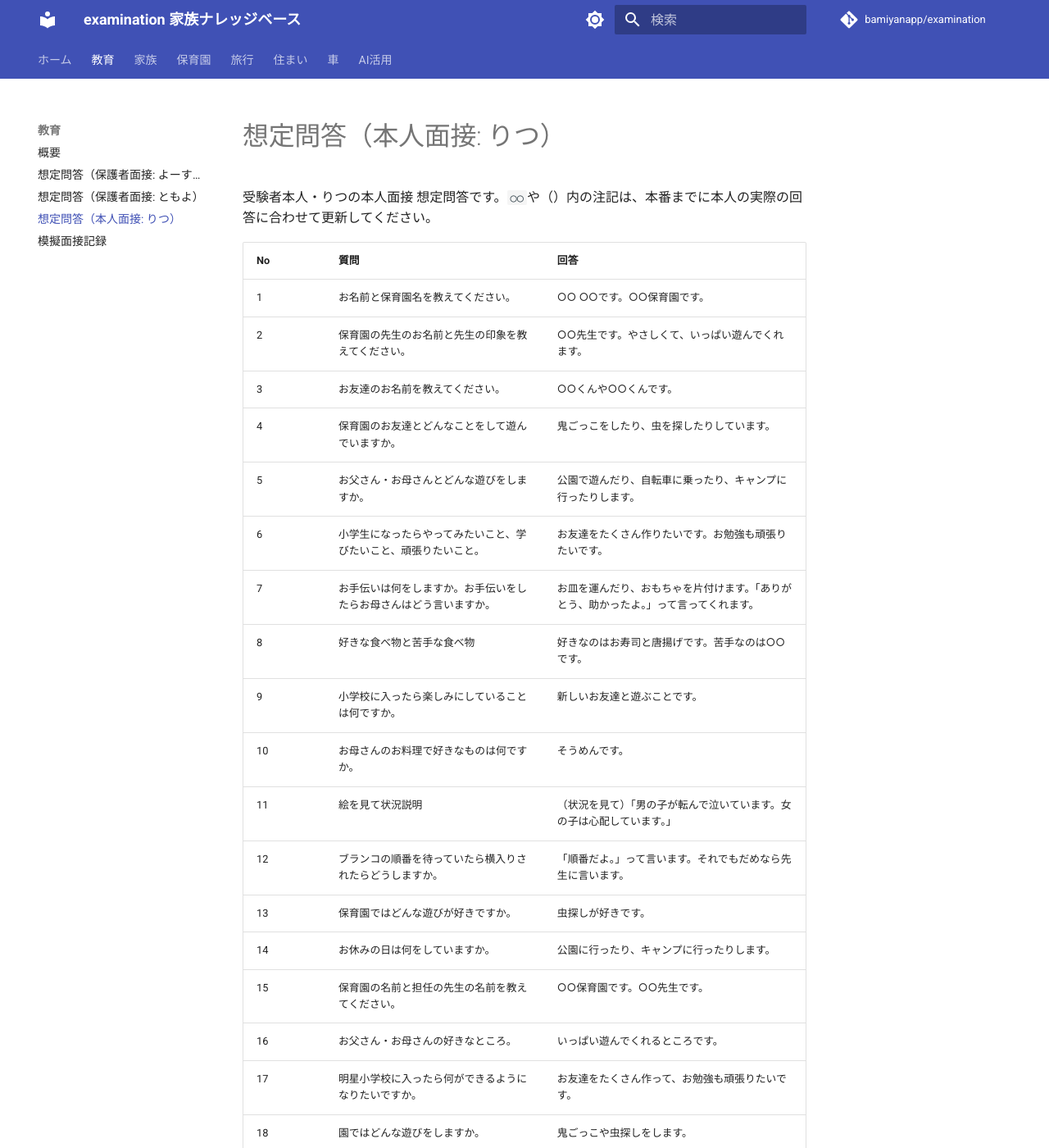
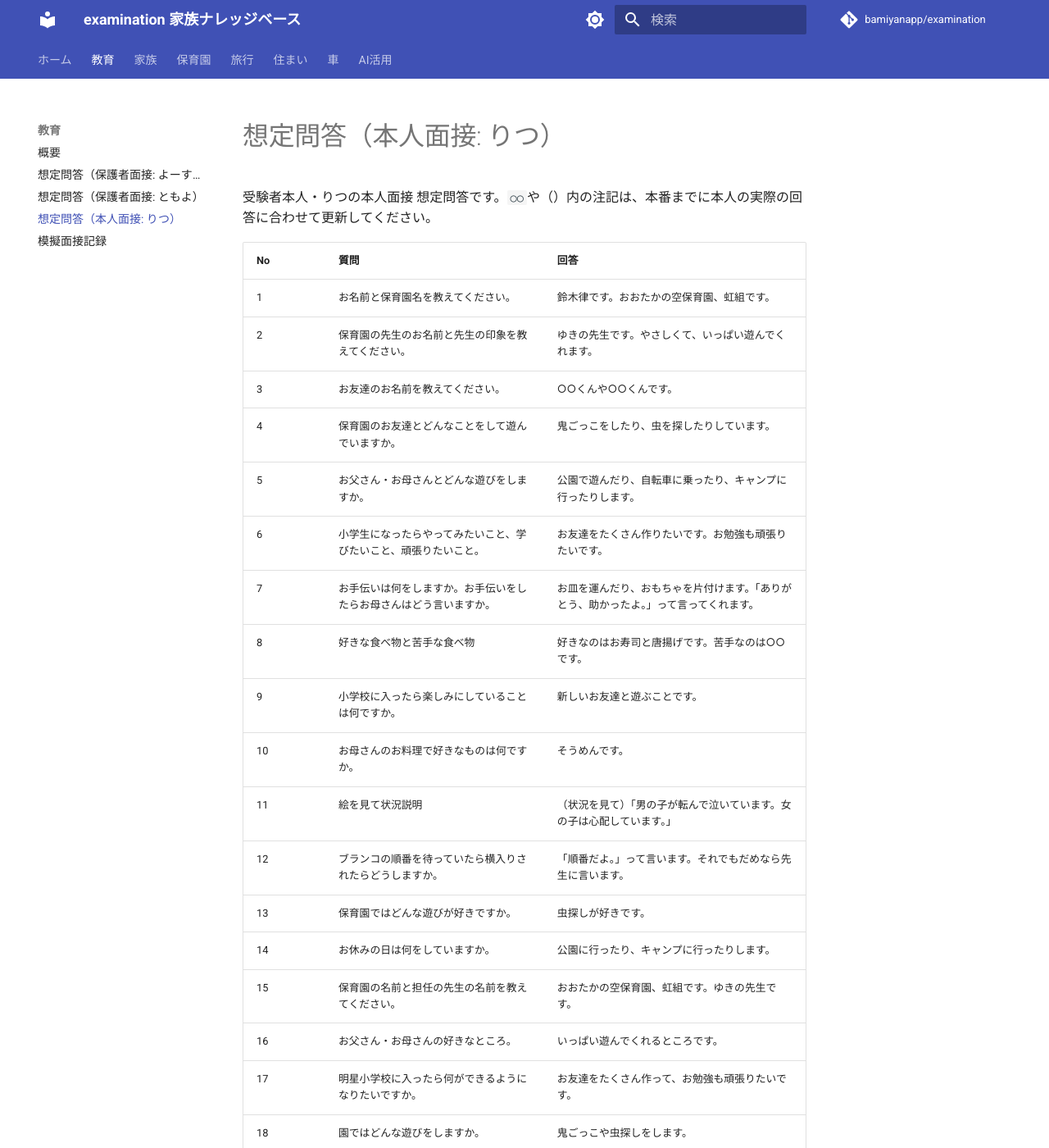
Before and after one commit to bamiyanapp/examination, an MkDocs documentation site: the page built from knowledge/education/interview-ritsu.md, in a window 1280 px wide and 1400 px high. Shown: the whole window at 82% size. Built offline with MkDocs 1.6.1 and Material for MkDocs 9.7.7, drawn with Linux system fonts in a browser that asks for light colours; comment, search, counter and statistics services are not loaded; some of the changed text lies outside the part shown.

Commit message:
docs(education): 聞き取れなかった回答を補足し想定問答を完成させる
設計:
- 選定内容: 前回聞き取れなかった箇所についてユーザーから直接回答を得たため反映した。`interview-ritsu.md`のNo.1・2・15（自己紹介・保育園名「おおたかの空保育園」・組「虹組」・担任「ゆきの先生」）、No.26（褒められる時「お手伝いをした時」に確定し未確認だった「頑張った時」を削除）、No.38（遊び「レゴ」に確定）。`interview-tomoyo.md`の体験パーク時期を5月→6月に修正。`interview-yosuke.md`に名前の言い出しっぺに関する新規問答を追加
- 却下内容: なし
- 理由: 前回「聞き取れなかった部分は推測で補わない」方針を取ったため、ユーザーへの確認結果を反映する形で完成させた

影響:
- 影響モジュール: knowledge/education/{interview-ritsu.md, interview-tomoyo.md, interview-yosuke.md}
- 振る舞いの変更: なし（コンテンツ更新のみ）

テスト:
- 追加済み: `mkdocs build --strict`成功、`node dev-standards/scripts/bootstrap.js --check`（18/18件OK）

```diff
--- a/knowledge/education/interview-ritsu.md
+++ b/knowledge/education/interview-ritsu.md
@@ -4,8 +4,8 @@
 
 | No | 質問 | 回答 |
 | --- | --- | --- |
-| 1 | お名前と保育園名を教えてください。 | ○○ ○○です。○○保育園です。 |
-| 2 | 保育園の先生のお名前と先生の印象を教えてください。 | ○○先生です。やさしくて、いっぱい遊んでくれます。 |
+| 1 | お名前と保育園名を教えてください。 | 鈴木律です。おおたかの空保育園、虹組です。 |
+| 2 | 保育園の先生のお名前と先生の印象を教えてください。 | ゆきの先生です。やさしくて、いっぱい遊んでくれます。 |
 | 3 | お友達のお名前を教えてください。 | ○○くんや○○くんです。 |
 | 4 | 保育園のお友達とどんなことをして遊んでいますか。 | 鬼ごっこをしたり、虫を探したりしています。 |
 | 5 | お父さん・お母さんとどんな遊びをしますか。 | 公園で遊んだり、自転車に乗ったり、キャンプに行ったりします。 |
@@ -18,7 +18,7 @@
 | 12 | ブランコの順番を待っていたら横入りされたらどうしますか。 | 「順番だよ。」って言います。それでもだめなら先生に言います。 |
 | 13 | 保育園ではどんな遊びが好きですか。 | 虫探しが好きです。 |
 | 14 | お休みの日は何をしていますか。 | 公園に行ったり、キャンプに行ったりします。 |
-| 15 | 保育園の名前と担任の先生の名前を教えてください。 | ○○保育園です。○○先生です。 |
+| 15 | 保育園の名前と担任の先生の名前を教えてください。 | おおたかの空保育園、虹組です。ゆきの先生です。 |
 | 16 | お父さん・お母さんの好きなところ。 | いっぱい遊んでくれるところです。 |
 | 17 | 明星小学校に入ったら何ができるようになりたいですか。 | お友達をたくさん作って、お勉強も頑張りたいです。 |
 | 18 | 園ではどんな遊びをしますか。 | 鬼ごっこや虫探しをします。 |
```
Also changed, not shown: other parts of knowledge/education/interview-ritsu.md (+2 -2 lines), knowledge/education/interview-tomoyo.md (+1 -1 lines), knowledge/education/interview-yosuke.md (+1 -0 lines).
